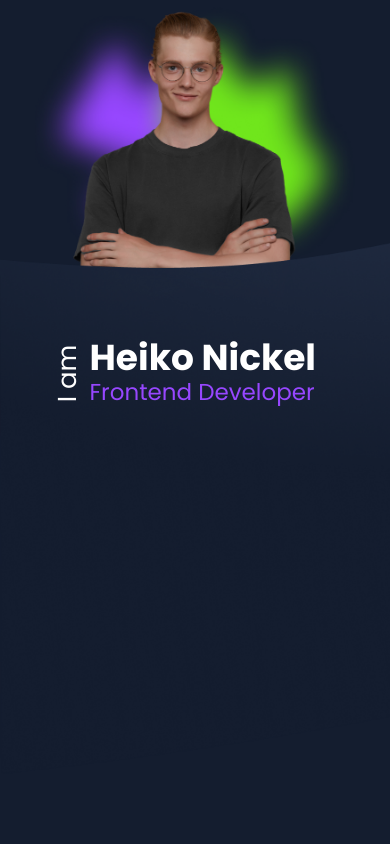
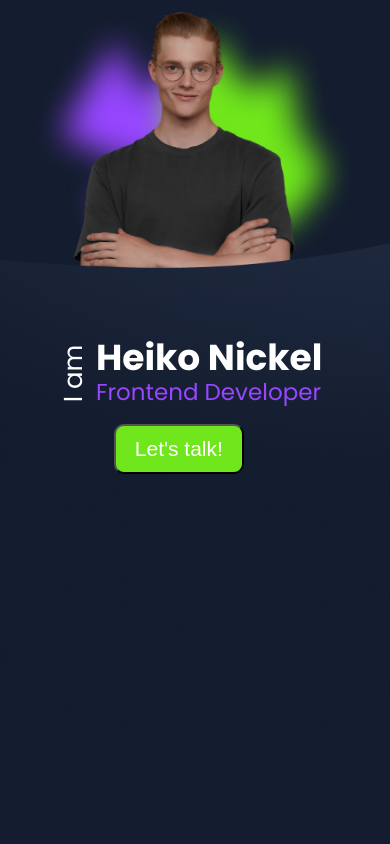
Before and after one commit to heikoNickel/PORTFOLIO, an Angular app: page / in a window 390 px wide. Shown: the top 844 px of the page. Built offline with nearby package versions, Linux system fonts and the light colour scheme.

Commit message:
let´s talk button added

```diff
--- a/src/app/main-content/welcome/welcome.component.html
+++ b/src/app/main-content/welcome/welcome.component.html
@@ -3,12 +3,15 @@
     <div class="content-area">
         <div class="background-image-container"></div>
         <div class="img-container-profile"><img src="./assets/img/hero character photo.png" alt="" /></div>
-            <div class="info-headline">
-            <div class="iam"><span>I am</span></div>
-            <div class="name-title">
-                <span class="name">Heiko Nickel</span>
-                <span class="title">Frontend Developer</span>
+            <div class="info-wrapper">
+                <div class="info-headline">
+                    <div class="iam"><span>I am</span></div>
+                <div class="name-title">
+                    <span class="name">Heiko Nickel</span>
+                    <span class="title">Frontend Developer</span>
+                </div>
             </div>
+            <button>Let&#039;s talk!</button>
         </div>
     </div>
 </section>
--- a/src/app/main-content/welcome/welcome.component.scss
+++ b/src/app/main-content/welcome/welcome.component.scss
@@ -19,13 +19,31 @@ p{
     overflow-x: clip;
 }
 
-.info-headline{
-    display: flex;
+.info-wrapper{
     position: absolute;
     right: 250px;
     top: 250px;
     z-index: 10;
     width: 575px;
+    display: flex;
+    flex-direction: column;
+    align-items: center;
+    >button{
+        width: 165px;
+        height: 58px;
+        background-color: #70E61C;
+        border-radius: 10px;
+        font-size: 23px;
+        color: white;
+        line-height: 27.6px;
+        padding: 15px 30px;
+        margin-top: 20px;
+    }
+
+}
+
+.info-headline{
+    display: flex;
 }
 
 .iam{
@@ -94,20 +112,20 @@ p{
 }
 
 @media (max-width: 1300px) {
-    .info-headline{
+    .info-wrapper{
         right: 90px;
     }
 }
 
 @media (max-width: 1150px) {
-    .info-headline{
+    .info-wrapper{
         right: 70px;
         top: 680px;
     }
 }
 
 @media (max-width: 1090px) {
-    .info-headline{
+    .info-wrapper{
         top: 680px;
         right: 70px;
     }
@@ -124,11 +142,19 @@ p{
         width: 100%;
         top: 85px;
     }
-    .info-headline{
+
+    .info-wrapper{
         width: 400px;
-        right: 48%;
+        right: 50%;
         transform: translateX(42%);
         top: 510px;
+        >button{
+            width: 130px;
+            height: 50px;
+            font-size: 21px;
+            padding: 8px 16px;
+        }
+
     }
     .iam{
         >span{
@@ -136,10 +162,12 @@ p{
             font-size: 34px;
         }
     }
+
     .name{
         font-weight: 700;
         font-size: 46px;
         line-height: 46px;
+
     }
     .title{
         font-size: 32px;
@@ -159,7 +187,7 @@ p{
         top: -70px;
         // height: auto;
     }
-    .info-headline{
+    .info-wrapper{
         width: 300px;
         right: 48%;
         transform: translateX(42%);
```
